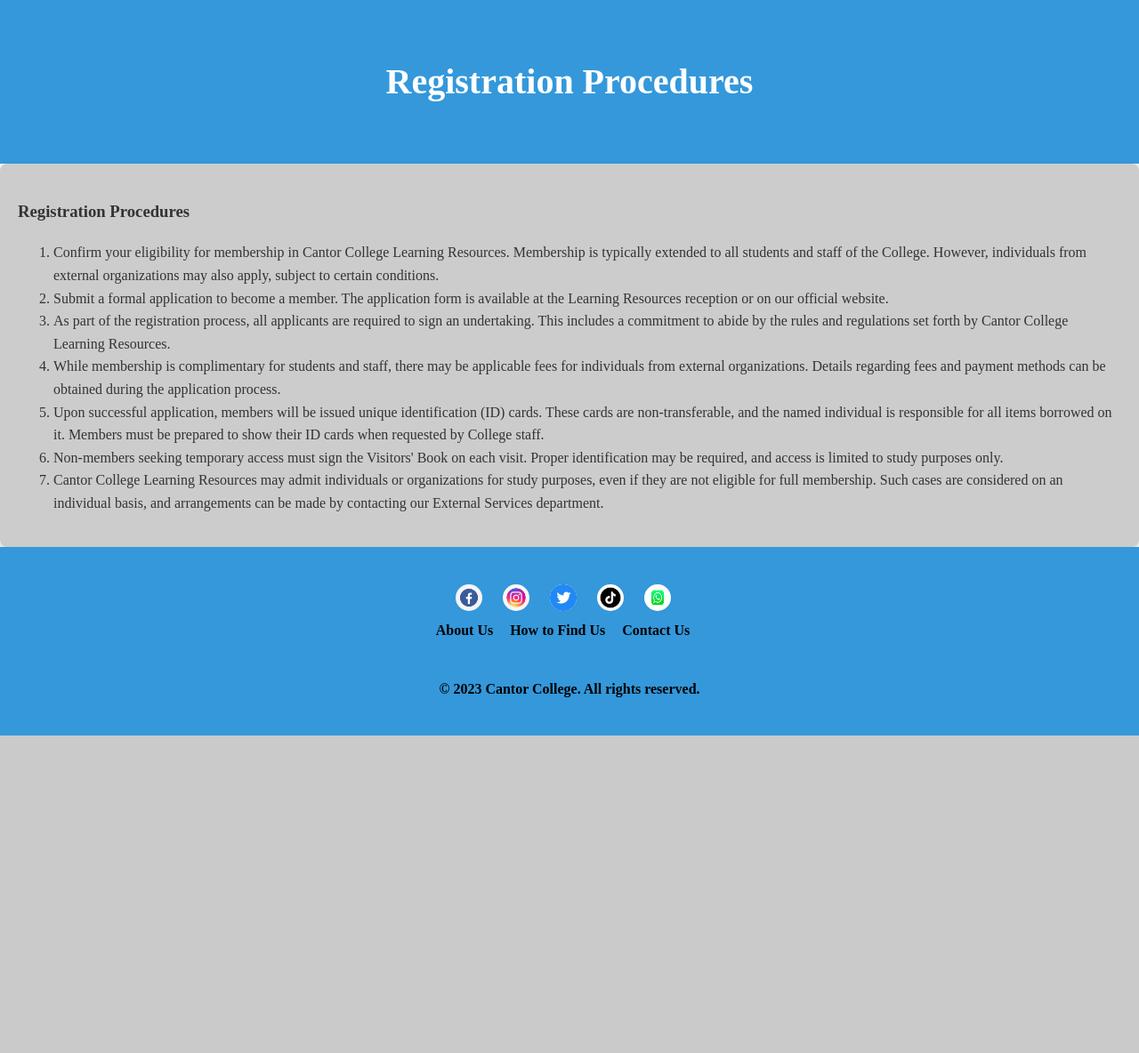
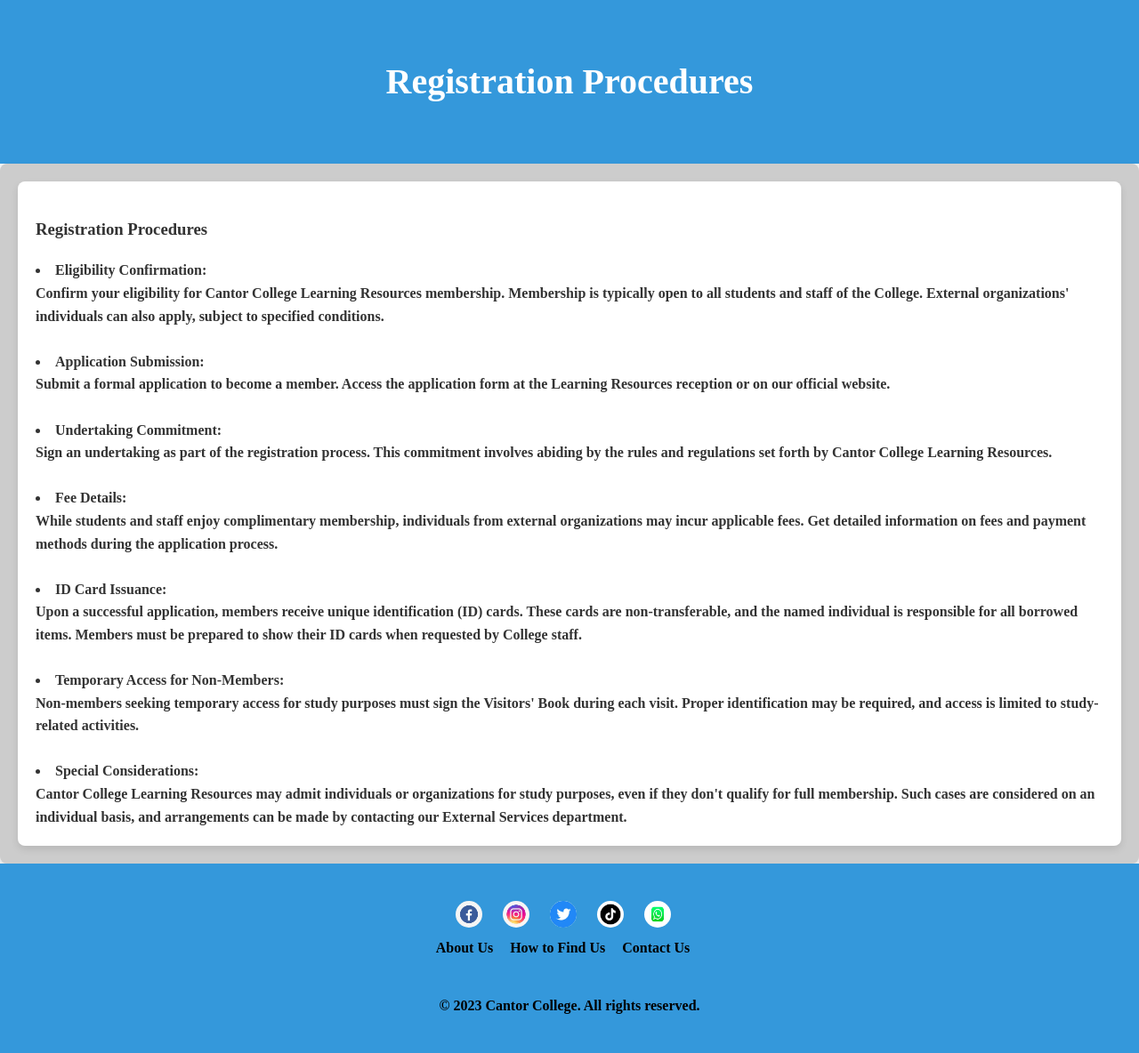
Before and after one commit to OlaShu112/Cantor, a PHP site: page /registrationprocedures.php in a window 1280 px wide. Shown: the part 70-1254 px from the top of the page at 89% size. Before the commit the page ends 897 px from the top, so only its background shows below. Run offline with PHP 8.4, Linux system fonts and the light colour scheme.

Commit message:
Modified

```diff
--- a/business.php
+++ b/business.php
@@ -23,7 +23,7 @@
 
                 <p>Applying the proverb "It never rains but it pours" not only to our mindshare but also to our aptitude to incubate, we explore the true meaning of "B2B." Understanding that metrics for iteration gain deeper understanding when tangible rather than virtual, we enable the aptitude of initiatives to visualize.</p>
 
-                <p>The ability to matrix proactively leads to the capability to generate robustly. Our technology seamlessly integrates the best aspects of <a class="email-link" href="https://www.w3.org/Style/XSL/">XSL</a> and <a class="email-link" href="https://developer.mozilla.org/en-US/docs/Web/HTML">Dynamic HTML</a>, as well as the strengths of <a class="email-link" href="https://www.adobe.com/content/dam/acom/en/devnet/actionscript/pdfs/actionscript_cheat_sheet_07.pdf">ActionScript</a> and <a class="email-link" href="https://www.python.org/">Python</a>.</p>
+                <p>The ability to matrix proactively leads to the capability to generate robustly. Our technology seamlessly integrates the best aspects of <a class="email-link" href="https://www.w3.org/Style/XSL/">XSL</a> and <a class="email-link" href="https://developer.mozilla.org/en-US/docs/Web/HTML">Dynamic HTML</a>, as well as the strengths of <a span href="https://www.adobe.com/content/dam/acom/en/devnet/actionscript/pdfs/actionscript_cheat_sheet_07.pdf">ActionScript</a> and <a class="email-link" href="https://www.python.org/">Python</a>.</p>
 
                 <p>Architecting proactively, the re-sizing factor is encapsulated in one word: <a class="email-link" href="https://www.usability.gov/how-to-and-tools/methods/developing-a-content-matrix.html">client-focused</a>. The enterprise-level architecture factor is ingrained in our processes, optimizing the jargon-based term "<a class="email-link" href="https://www.merriam-webster.com/dictionary/world-class">world-class</a>." Metrics for R&D gain a deeper perspective when they go beyond being <a class="email-link" href="https://www.sciencedirect.com/science/article/pii/S0048733312002563">client-focused</a>.</p>
 
@@ -32,7 +32,7 @@
                 <p>Quick question: Do you have a <a class="email-link" href="https://www.businessnewsdaily.com/6562-business-growth-strategies.html">world-class game plan</a> for handling emerging initiatives? Our technology amalgamates the best aspects of <a class="email-link" href="https://en.wikipedia.org/wiki/Portable_Network_Graphics">PNG</a> and <a class="email-link" href="https://www.w3.org/Graphics/SVG/">SVG</a>.</p>
             </div>
         </section>
-        <!-- Other sections go here -->
+        <!-- Other sections can go here -->
     </main>
 
     <?php include 'components/footer.php';?>
--- a/components/index.js
+++ b/components/index.js
@@ -4,18 +4,19 @@ document.addEventListener('DOMContentLoaded', function () {
     function toggleVisibility() {
         welcomeMessage.classList.toggle('hidden');
     }
-   let interval= setInterval(toggleVisibility, 1000);
+
+    let interval = setInterval(toggleVisibility, 1000);
 
     setInterval(() => {
         if (interval) {
             clearInterval(interval);
-            interval=null;
-            welcomeMessage.classList.remove('hidden')
+            interval = null;
+            welcomeMessage.classList.remove('hidden');
         } else {
-            welcomeMessage.classList.add('hidden')
+            welcomeMessage.classList.add('hidden');
             interval = setInterval(toggleVisibility, 1000);
         }
-    }, 10000)
+    }, 10000);
 
     document.querySelectorAll('nav ul li a:not(:only-child)').forEach(function (el) {
         el.addEventListener('click', function (e) {
@@ -36,19 +37,16 @@ document.addEventListener('DOMContentLoaded', function () {
         document.querySelectorAll('.nav-dropdown').forEach(function (item) {
             item.style.display = 'none';
         });
-    })
+    });
 
     document.getElementById('nav-toggle').addEventListener('click', function () {
         var navUl = document.querySelector('nav ul');
         navUl.style.display = navUl.style.display === 'block' ? 'none' : 'block';
-    });
-
-    document.getElementById('nav-toggle').addEventListener('click', function () {
         this.classList.toggle('active');
     });
 
     var images = document.querySelectorAll('img[data-src-webp]');
-        images.forEach(function (img) {
+    images.forEach(function (img) {
         var jpegSource = img.getAttribute('data-src-jpeg');
         var imgSource = img.getAttribute('data-src');
         var supportsJPEG = (function () {
@@ -59,7 +57,30 @@ document.addEventListener('DOMContentLoaded', function () {
     });
 
     var allImages = document.querySelectorAll('img');
-        allImages.forEach(function(img) {
-            img.setAttribute('loading', 'lazy');
+    allImages.forEach(function (img) {
+        img.setAttribute('loading', 'lazy');
+    });
+
+    document.addEventListener('DOMContentLoaded', function () {
+        function openTab(tabName) {
+            var tabContent = document.querySelectorAll('.tab-content');
+            tabContent.forEach(function (tab) {
+                tab.classList.remove('active');
+            });
+
+            document.getElementById(tabName).classList.add('active');
+        }
+
+        document.querySelectorAll('.tab-btn').forEach(function (button) {
+            button.addEventListener('click', function () {
+                var tabName = this.getAttribute('data-tab');
+                openTab(tabName);
+            });
+        });
+
+        // Initially open the 'global-leadership' tab when the page loads
+        openTab('global-leadership');
+        openTab('innovation-technology');
+        openTab('communication-media-arts');
     });
 });
--- a/contact.php
+++ b/contact.php
@@ -28,7 +28,6 @@
                     spread over several campuses. You can use the button below to view the contact details of College
                     departments.</p>
 
-                <!-- College Departments Links -->
                 <ul>
                     <a href="contactdepartment.php" class="button" style="background-color: #3498db;">Contact a Department</a></li>
                 </ul>
--- a/css/desktop.css
+++ b/css/desktop.css
@@ -41,7 +41,7 @@ h1 {
 }
 
 .grey-background {
-    background-color: #fff; /* Can use any desired shade of grey */
+    background-color: #fff;
 }
 
 img {
@@ -118,6 +118,7 @@ a:hover {
     color: #776b61;
     background-color: transparent;
 }
+
 
 main {
     background-color: #ccc;
--- a/css/mobile.css
+++ b/css/mobile.css
@@ -85,7 +85,7 @@
         height: auto;
     }
 
-    @media only screen and (max-width: 600px) {      /* Media query for screens up to 600px */
+    @media only screen and (max-width: 600px) {
         .container img.find-us-image {
             width: 100%;
         }
--- a/registrationprocedures.php
+++ b/registrationprocedures.php
@@ -4,6 +4,8 @@
 <head>
     <meta charset="utf-8">
     <meta name="viewport" content="width=device-width, initial-scale=1">
+    <meta name="description" content="Learn about the registration procedures at Cantor College. application, fees, and ID card issuance. Make registration easy">
+    <meta name="keywords" content="Cantor College, Registration Procedures, Learning Resources">
     <link rel="stylesheet" href="styles.css">
     <link rel="stylesheet" media="screen and (max-width: 600px)" href="css/mobile.css">
     <script src="components/index.js"></script>
@@ -19,19 +21,56 @@
         </div>
         </section>
     <main>
-        <section id="registration-procedures">
+
+    <section id="registrationprocedures">
     <h3>Registration Procedures</h3>
-    <ol>
-        <li>Confirm your eligibility for membership in Cantor College Learning Resources. Membership is typically extended to all students and staff of the College. However, individuals from external organizations may also apply, subject to certain conditions.</li>
-        <li>Submit a formal application to become a member. The application form is available at the Learning Resources reception or on our official website.</li>
-        <li>As part of the registration process, all applicants are required to sign an undertaking. This includes a commitment to abide by the rules and regulations set forth by Cantor College Learning Resources.</li>
-        <li>While membership is complimentary for students and staff, there may be applicable fees for individuals from external organizations. Details regarding fees and payment methods can be obtained during the application process.</li>
-        <li>Upon successful application, members will be issued unique identification (ID) cards. These cards are non-transferable, and the named individual is responsible for all items borrowed on it. Members must be prepared to show their ID cards when requested by College staff.</li>
-        <li>Non-members seeking temporary access must sign the Visitors' Book on each visit. Proper identification may be required, and access is limited to study purposes only.</li>
-        <li>Cantor College Learning Resources may admit individuals or organizations for study purposes, even if they are not eligible for full membership. Such cases are considered on an individual basis, and arrangements can be made by contacting our External Services department.</li>
-    </ol>
+
+    <li>
+        <strong>Eligibility Confirmation:</strong>
+        <p>
+            Confirm your eligibility for Cantor College Learning Resources membership. Membership is typically open to all students and staff of the College. External organizations' individuals can also apply, subject to specified conditions.
+        </p>
+    </li><br>
+    <li>
+        <strong>Application Submission:</strong>
+        <p>
+            Submit a formal application to become a member. Access the application form at the Learning Resources reception or on our official website.
+        </p>
+    </li><br>
+    <li>
+        <strong>Undertaking Commitment:</strong>
+        <p>
+            Sign an undertaking as part of the registration process. This commitment involves abiding by the rules and regulations set forth by Cantor College Learning Resources.
+        </p>
+    </li><br>
+    <li>
+        <strong>Fee Details:</strong>
+        <p>
+            While students and staff enjoy complimentary membership, individuals from external organizations may incur applicable fees. Get detailed information on fees and payment methods during the application process.
+        </p>
+    </li><br>
+    <li>
+        <strong>ID Card Issuance:</strong>
+        <p>
+            Upon a successful application, members receive unique identification (ID) cards. These cards are non-transferable, and the named individual is responsible for all borrowed items. Members must be prepared to show their ID cards when requested by College staff.
+        </p>
+    </li><br>
+    <li>
+        <strong>Temporary Access for Non-Members:</strong>
+        <p>
+            Non-members seeking temporary access for study purposes must sign the Visitors' Book during each visit. Proper identification may be required, and access is limited to study-related activities.
+        </p>
+    </li><br>
+    <li>
+        <strong>Special Considerations:</strong>
+        <p>
+            Cantor College Learning Resources may admit individuals or organizations for study purposes, even if they don't qualify for full membership. Such cases are considered on an individual basis, and arrangements can be made by contacting our External Services department.
+        </p>
+    </li>
+
+
     </section>
-        <!-- Other sections go here -->
+
     </main>
 
     <?php include 'components/footer.php'; ?>
--- a/resources.php
+++ b/resources.php
@@ -89,7 +89,7 @@
                 </ol>
             </div>
         </section>
-        <!-- Other sections go here -->
+        <!-- Other sections can go here -->
     </main>
 
     <?php include 'components/footer.php'; ?>
--- a/styles.css
+++ b/styles.css
@@ -62,24 +62,45 @@ body {
     text-decoration: none!important;
 }
 
-
-/* Main content styling */
 main {
-    background-color: #ccc; /* White background color for the main content */
-    padding: 20px;
-    border-radius: 8px; /* Add a slight border radius for a cleaner look */
+    background-color: #ccc;
+    border-radius: 8px;
     box-shadow: 0 4px 8px rgba(0, 0, 0, 0.1);
 }
-#registrationprocedures {
-    background-color: #fff; /* Replace #fff with your desired background color for this section */
-    /* Add specific styles for the #registrationprocedures section if needed */
+
+
+section#registrationprocedures {
+    background-color: white;
+    padding: 20px;
+    border-radius: 8px;
+    box-shadow: 0 4px 8px rgba(0, 0, 0, 0.1);
 }
 
-/* Hero section styling */
+.tab-btn {
+    display: inline-block;
+    padding: 10px 15px;
+    text-decoration: none;
+    font-weight: bold;
+    color: #fff;
+
+    border-radius: 5px;
+    cursor: pointer;
+}
+
+.tab-btn:hover {
+    background-color: #0056b3;
+    border-color: #0056b3;
+}
+
+.active {
+    border-color: #0056b3;
+    background-color: #0056b3;
+}
+
 .hero {
     text-align: center;
     padding: 40px 0;
-    background-color: #3498db; /* Hero section background color */
+    background-color: #3498db;
     color: #fff;
 }
 
```
Also changed, not shown: other parts of styles.css (+34 -49 lines), contactdepartment.php (+2 -6 lines), index.php (+22 -14 lines).
